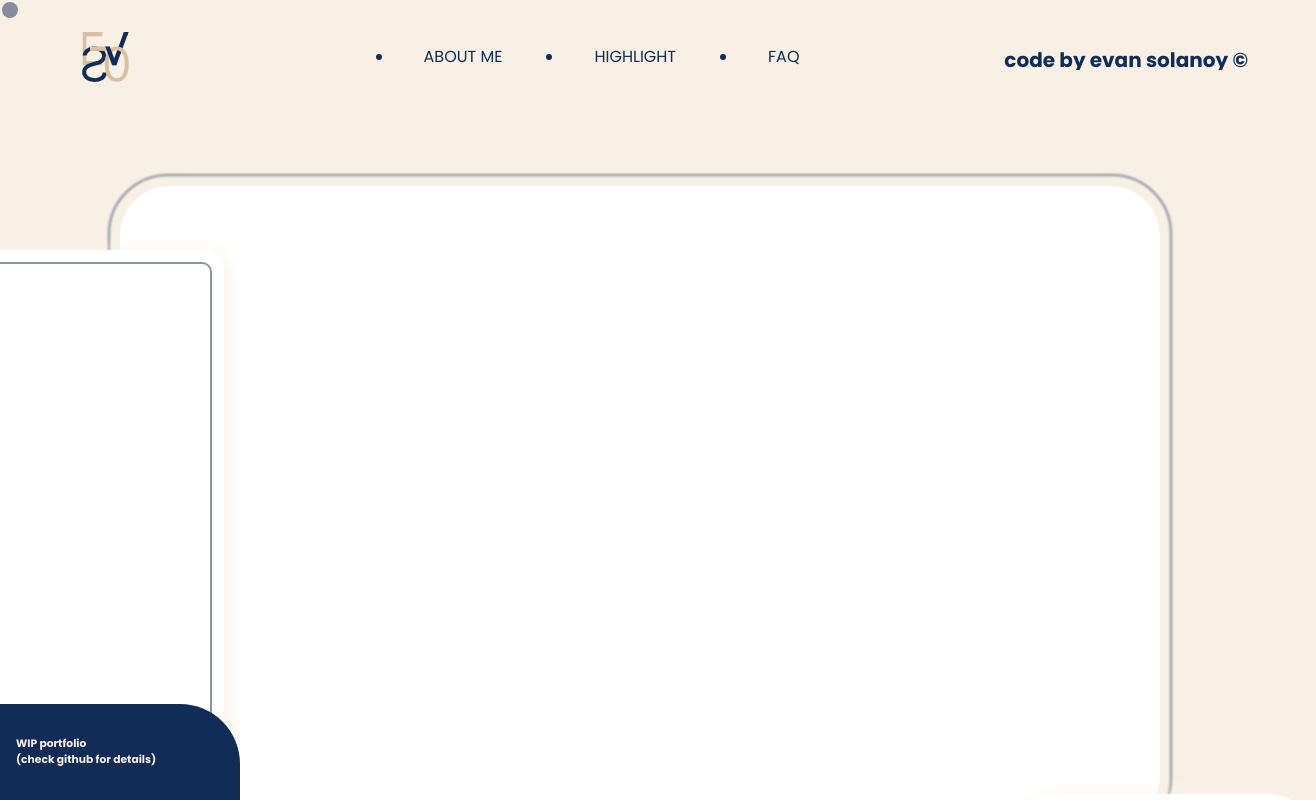
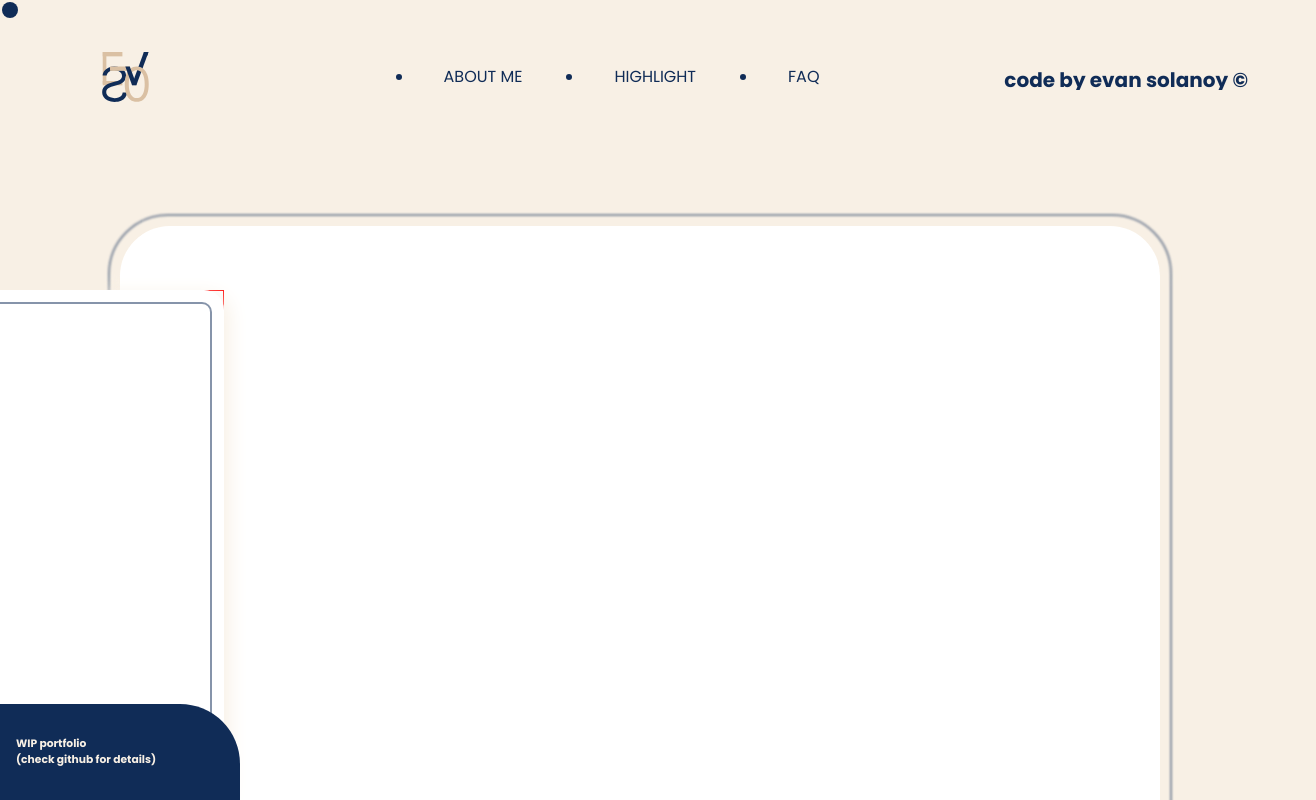
Before and after one commit to BSIT-Evanism/New-Portfolio2, a React (Vite) app: page / in a window 1280 px wide. Shown: the top 800 px of the page, 1316 px wide, since content can reach past the window. Built offline with nearby package versions, Linux system fonts and the light colour scheme.

Commit message:
fixed cursor layoutid and other fixes

```diff
--- a/src/components/AnimatedLogo/AnimatedLogo.jsx
+++ b/src/components/AnimatedLogo/AnimatedLogo.jsx
@@ -7,7 +7,8 @@ import { useHover, useHoverUpdate } from '../../context/ViewContext'
 import { useEffect } from 'react'
 
 export default function AnimatedLogo() {
-  const setHover = useHoverUpdate()
+  const setHover = useHoverUpdate();
+  const hover = useHover();
 
   return (
     <motion.div layoutId="mainlogo"
@@ -15,9 +16,15 @@ export default function AnimatedLogo() {
       onMouseLeave={() => setHover(false)}
     >
       <div className={styles.logoContainer}>
-          {}
         <motion.div layoutId="cursor" className={styles.cursor} />
+        {hover ? (
+          <motion.div
+            layoutId="logoCursor"
+            initial={{ opacity: 0 }}
+            animate={{ opacity: 1 }}
+            className={styles.border} />
 
+        ) : null}
         <motion.img className={styles.logo} src={Logo} alt="myLogo" />
       </div>
     </motion.div>
--- a/src/components/AnimatedLogo/AnimatedLogo.module.scss
+++ b/src/components/AnimatedLogo/AnimatedLogo.module.scss
@@ -4,6 +4,9 @@
   width: fit-content;
   height: auto;
   position: relative;
+  justify-content: center;
+  align-items: center;
+  padding: 20px;
 }
 
 .logo {
@@ -21,3 +24,11 @@
   z-index: 1;
   position: absolute;
 }
+
+.border {
+    position: absolute;
+    width: 50%;
+    height: 100%;
+    border: 3px solid #102C57;
+    border-radius: 50px;
+  }
--- a/src/components/Cursor/Cursor.jsx
+++ b/src/components/Cursor/Cursor.jsx
@@ -4,20 +4,24 @@ import { motion } from 'framer-motion'
 import styles from './Cursor.module.scss'
 import { AnimatePresence } from 'framer-motion'
 import { useHover } from '../../context/ViewContext'
+import { useEffect } from 'react'
 
 export default function Cursor() {
-    const hover = useHover()
+  const { hover } = useHover()
   const { x, y } = useMousePosition()
+
 
   const size = hover ? 3 : 0.8;
   return (
     <>
+      {!hover && (
         <motion.div
+          layoutId="logoCursor"
           className={styles.cursor}
-      style={{x ,y}}
-      animate={{ scale: size }}
+          animate={{ scale: size, x, y }}
           transition={{ type: "tween", ease: "backOut" }}
         ></motion.div>
+      )}
     </>
   );
 }
--- a/src/components/HeroSection/HeroSection.jsx
+++ b/src/components/HeroSection/HeroSection.jsx
@@ -1,6 +1,6 @@
-import {useState} from "react";
+import { useState } from "react";
 import styles from "./HeroSection.module.scss"
-import {motion} from "framer-motion";
+import { motion } from "framer-motion";
 
 function HeroSection() {
   const [hover, setHover] = useState(false)
@@ -8,25 +8,28 @@ function HeroSection() {
   return (
     <>
       <motion.div className={styles.wrapper}
-                        initial={{y: -100}}
-                        animate={{y: 0}}
-                        whileHover={{originX: 0.5}}
-                        onMouseEnter={() => setHover(true)}
-                        onMouseLeave={() => setHover(false)}
-                        transition={{duration: 1.5, type: "spring", delay: 0.8}}
+        initial={{ y: -100 }}
+        animate={{ y: 0 }}
+        transition={{ duration: 1.5, type: "spring", delay: 0.8 }}
       >
         <motion.div className={styles.hero}
         >
           <motion.div className={styles.inner}
           >
+            <motion.div
+              className={styles.contain}
+              onMouseEnter={() => setHover(true)}
+              onMouseLeave={() => setHover(false)}
+            >
               <motion.div className={styles.float}
-                                    whileHover={{rotateY: "180deg"}}
-                                    transition={{duration: 0.5}}
+                animate={hover ? { rotateY: "180deg" } : { rotateX: 0 }}
+                transition={{ duration: 0.5, type: "tween" }}
               ></motion.div>
+            </motion.div>
             <motion.div className={styles.callFloat}
             >
               <div className={styles.ping}>
-                                <div className={styles.innerPing}/>
+                <div className={styles.innerPing} />
               </div>
 
             </motion.div>
--- a/src/components/HeroSection/HeroSection.module.scss
+++ b/src/components/HeroSection/HeroSection.module.scss
@@ -69,8 +69,19 @@
         transition: all 600ms cubic-bezier(0.68, -0.57, 0.265, 1.53);
       }
 
-      .float {
+
+      .contain {
         position: fixed;
+        top: 10%;
+        left: -20%;
+        width: 30%;
+        height: 80%;
+        --webkit-backface-visibility: hidden;
+        z-index: 10;
+        border: 1px solid red;
+
+        .float {
+         position: fixed;
         border-radius: 20px;
         top: 10%;
         left: -20%;
@@ -80,6 +91,8 @@
         --webkit-backface-visibility: hidden;
         background: white;
         z-index: 10;
+
+
 
 
         &::before {
@@ -92,7 +105,6 @@
           opacity: 0.5;
         }
 
-      }
 
       .callFloat {
         position: absolute;
@@ -144,8 +156,10 @@
                 opacity: 0;
               }
             }
+            }
           }
         }
+      }
 
       }
     }
--- a/src/components/Trademark/Trademark.jsx
+++ b/src/components/Trademark/Trademark.jsx
@@ -1,19 +1,14 @@
 import { useState } from 'react';
 import styles from './Trademark.module.scss'
 import { motion } from 'framer-motion';
-import { useHoverUpdate } from '../../context/ViewContext';
 
 function Trademark() {
-  const setHover  = useHoverUpdate();
-
   return (
     <motion.div className={styles.container}
       key="trademark"
       initial={{ y: "-100vh" }}
       animate={{ y: 0 }}
       transition={{ duration: 1.5, type: "spring", delay: 0.8 }}
-      onMouseEnter={() => {setHover(true)}}
-      onMouseLeave={() => {setHover(false)}}
       onMouse
     >
       <motion.div
--- a/src/context/ViewContext.jsx
+++ b/src/context/ViewContext.jsx
@@ -24,7 +24,7 @@ export function useHoverUpdate() {
 
 
 
-export default function ViewContext({children}) {
+export default function ViewContext({ children }) {
   const [inView, setInView] = useState(false)
   const [hover, setHover] = useState(false)
 
@@ -33,7 +33,7 @@ export default function ViewContext({children}) {
       <InViewUpdateContext.Provider value={setInView}>
         <HoverContext.Provider value={hover}>
           <HoverUpdateContext.Provider value={setHover}>
-           {children}
+            {children}
           </HoverUpdateContext.Provider>
         </HoverContext.Provider>
       </InViewUpdateContext.Provider>
```
Lines whose indentation alone changed are shown as unchanged.
